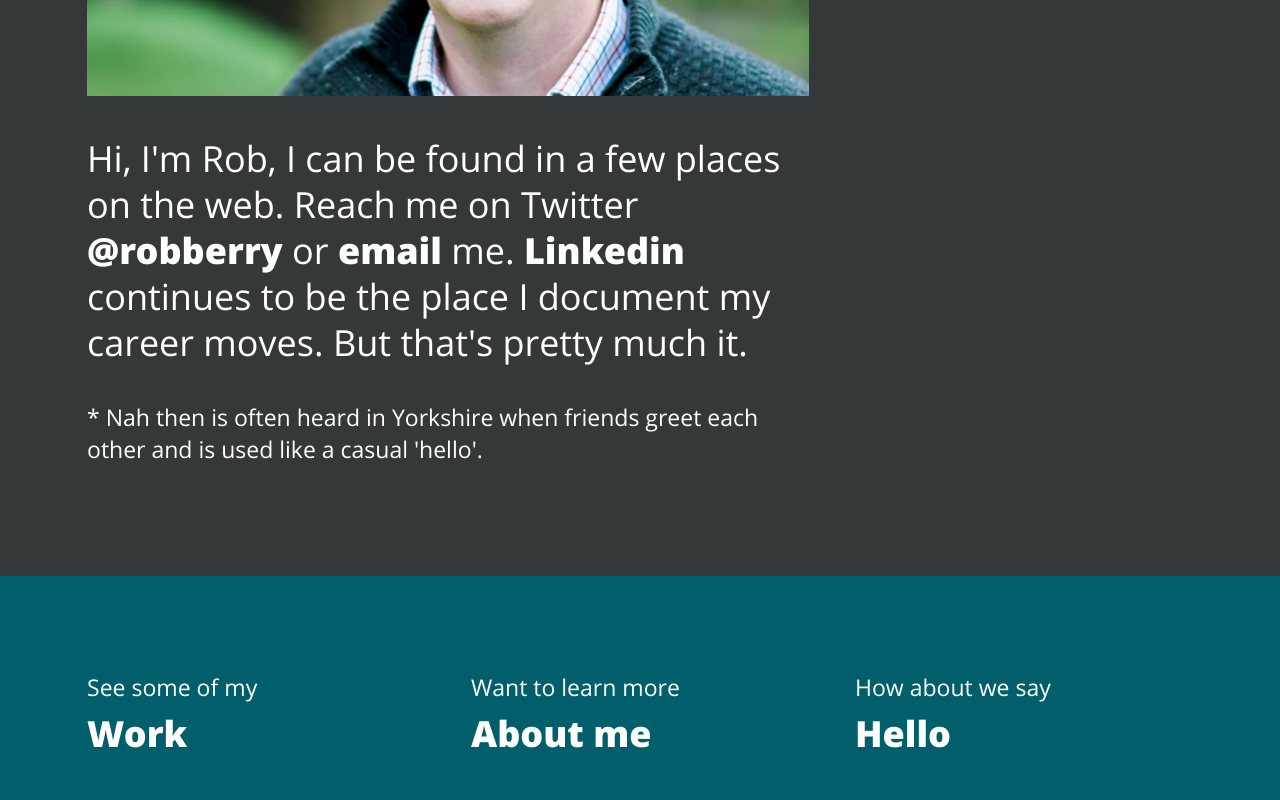
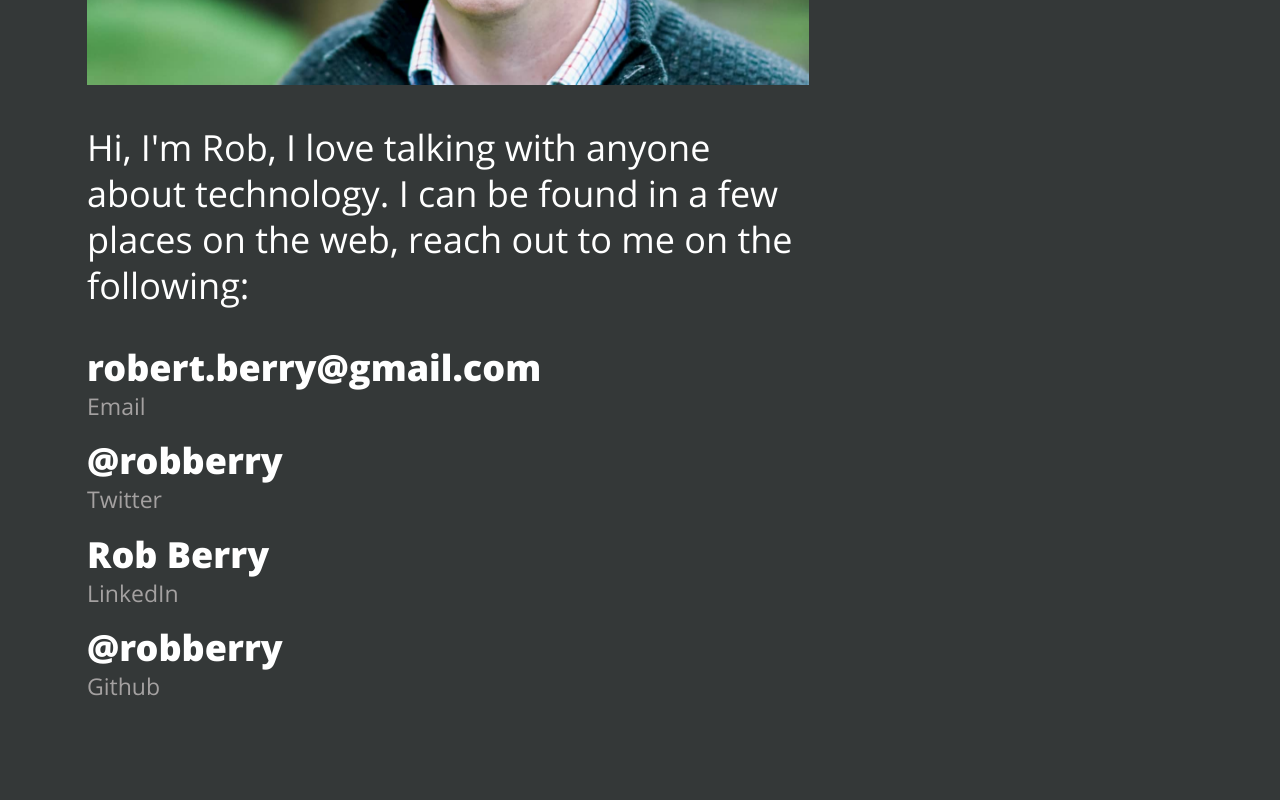
Before and after one commit to robberry/robberry-nextjs, a Next.js app: page /hello in a window 1280 px wide. Shown: the part 740-1540 px from the top of the page. Built offline with nearby package versions, Linux system fonts and the light colour scheme.

Commit message:
Update hello page

```diff
--- a/pages/hello.js
+++ b/pages/hello.js
@@ -1,6 +1,7 @@
 import Head from 'next/head'
 import Image from 'next/image'
 import Layout from '../components/layout'
+import Link from 'next/link'
 
 import robberry from '../public/assets/images/robberry.jpg'
 
@@ -22,7 +23,7 @@ export default function About() {
         <div className="container">
           <div className="row">
             <div className="col-8">
-              <h1 className="type-white heavy">Hello, Nah then *</h1>
+              <h1 className="type-white heavy">Hello 👋</h1>
               <div className="img-hello-1">
                 <Image
                   src={robberry}
@@ -33,16 +34,29 @@ export default function About() {
                 />
               </div>
               <p>
-                Hi, I&apos;m Rob, I can be found in a few places on the web. Reach me on Twitter <a href="https://twitter.com/robberry"
-                  target="_blank" className="heavy type-white" rel="noopener noreferrer">@robberry</a> or <a href="mailto:robert.berry@gmail.com"
-                    className="heavy type-white">email</a> me. <a href="https://uk.linkedin.com/in/robberry" className="heavy type-white"
-                      target="_blank" rel="noopener noreferrer">Linkedin</a> continues to be the place I document my career moves.
-                But that&apos;s pretty much it.
+                Hi, I&apos;m Rob, I love talking with anyone about technology. I can be found in a few places on the web, reach out to me on the following:
               </p>
-              <p className="normal">
-                * Nah then is often heard in Yorkshire when friends greet each other and is used like a casual
-                &apos;hello&apos;.
-              </p>
+              <ul className='contact'>
+                <li>
+                  <a href="mailto:robert.berry@gmail.com" className="heavy type-white">robert.berry@gmail.com</a>
+                  <div className="label">Email</div>
+                </li>
+                <li>
+                  <a href="https://twitter.com/robberry"
+                    target="_blank" className="heavy type-white" rel="noopener noreferrer">@robberry</a>
+                  <div className="label">Twitter</div>
+                </li>
+                <li>
+                  <a href="https://uk.linkedin.com/in/robberry" className="heavy type-white"
+                    target="_blank" rel="noopener noreferrer">Rob Berry</a>
+                  <div className="label">LinkedIn</div>
+                </li>
+                <li>
+                  <a href="https://github.com/robberry" className="heavy type-white"
+                    target="_blank" rel="noopener noreferrer">@robberry</a>
+                  <div className="label">Github</div>
+                </li>
+              </ul>
             </div>
             <div className="col-4 hidden-sm"></div>
           </div>
--- a/pages/work.js
+++ b/pages/work.js
@@ -52,7 +52,7 @@ export default function Work() {
           <div className="row">
             <div className="col-6">
               <h2 className="heavy">Recent client projects</h2>
-              <ul>
+              <ul className="normal">
                 <li>
                   NaFRA2
                   <div className="organisation">Environment Agency, UK</div>
@@ -84,7 +84,7 @@ export default function Work() {
               <p className="normal">
                 Alongside client work I set strategy and implement IT hardware and software projects at JBA.  It&apos;s quite a challenge:
               </p>
-              <ul>
+              <ul className="normal">
                 <li>We have many petabytes of storage</li>
                 <li>
                   Our compute grid comprises of &asymp;&nbsp;350x high performance <a href="https://www.nvidia.com/en-gb/data-center/pascal-gpu-architecture/"
@@ -213,7 +213,7 @@ export default function Work() {
           <div className="row">
             <div className="col-9">
               <h2 className="heavy">Recent publications and presentations</h2>
-              <ul>
+              <ul className="normal">
                 <li>
                   <a href="/downloads/publications/digital-technolgies-for-a-step-change-in-national-scale-flood-mapping.pdf"
                     target="_blank" rel="noopener noreferrer" className="heavy type-grey">
--- a/styles/typography.scss
+++ b/styles/typography.scss
@@ -29,7 +29,8 @@ h2 {
     line-height: $large-spacing;
 }
 
-p {
+p,
+li {
     font-size: $large;
     line-height: $large-spacing;
 
@@ -59,15 +60,31 @@ p {
     }
 }
 
-li {
+ul.nav>li,
+ul.brand>li {
+    font-size: $normal;
+    line-height: $normal-spacing;
+}
+
+ul.normal>li {
     font-size: $normal;
     line-height: $normal-spacing;
     padding-bottom: 0.7rem;
+}
 
-    &.large {
-        font-size: $large;
-        line-height: $large-spacing;
-    }
+ul.contact {
+    list-style-type: none;
+    margin: 0;
+    padding: 0;
+}
+
+ul.contact>li {
+    padding-bottom: 1rem;
+}
+
+.label {
+    font-size: $normal;
+    line-height: $normal-spacing;
 }
 
 a {
@@ -84,7 +101,10 @@ a {
     font-weight: 800;
 }
 
-.organisation, .author, .location {
+.organisation,
+.author,
+.location,
+.contact {
     color: #a4a1a1;
 }
 
@@ -108,7 +128,8 @@ a {
         line-height: $large-spacing;
     }
 
-    p {
+    p,
+    li {
         font-size: $large * 1.2;
         line-height: $large-spacing;
 
@@ -138,14 +159,31 @@ a {
         }
     }
 
-    li {
+    ul.nav>li,
+    ul.brand>li {
         font-size: $normal * 1.2;
         line-height: $normal-spacing;
+    }
 
-        &.large {
-            font-size: $large * 1.2;
-            line-height: $large-spacing;
-        }
+    ul.normal>li {
+        font-size: $normal * 1.2;
+        line-height: $normal-spacing;
+        padding-bottom: 0.7rem;
+    }
+
+    ul.contact {
+        list-style-type: none;
+        margin: 0;
+        padding: 0;
+    }
+
+    ul.contact>li {
+        padding-bottom: 1rem;
+    }
+
+    .label {
+        font-size: $normal * 1.2;
+        line-height: $normal-spacing;
     }
 }
 
@@ -161,7 +199,8 @@ a {
         line-height: $large-spacing;
     }
 
-    p {
+    p,
+    li {
         font-size: $large * 1.5;
         line-height: $large-spacing * 0.95;
 
@@ -191,13 +230,30 @@ a {
         }
     }
 
-    li {
+    ul.nav>li,
+    ul.brand>li {
         font-size: $normal * 1.25;
         line-height: $normal-spacing;
+    }
 
-        &.large {
-            font-size: $large * 1.5;
-            line-height: $large-spacing;
-        }
+    ul.normal>li {
+        font-size: $normal * 1.25;
+        line-height: $normal-spacing;
+        padding-bottom: 0.7rem;
+    }
+
+    ul.contact {
+        list-style-type: none;
+        margin: 0;
+        padding: 0;
+    }
+
+    ul.contact>li {
+        padding-bottom: 1rem;
+    }
+
+    .label {
+        font-size: $normal * 1.25;
+        line-height: $normal-spacing;
     }
 }
```
